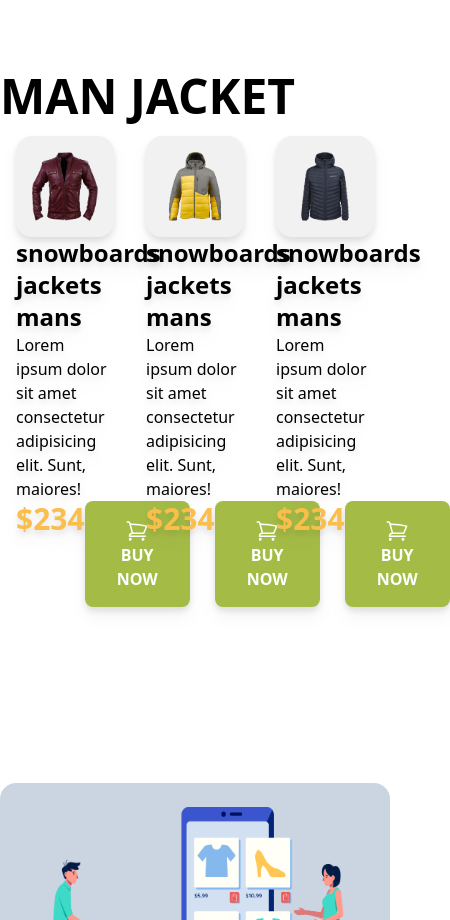
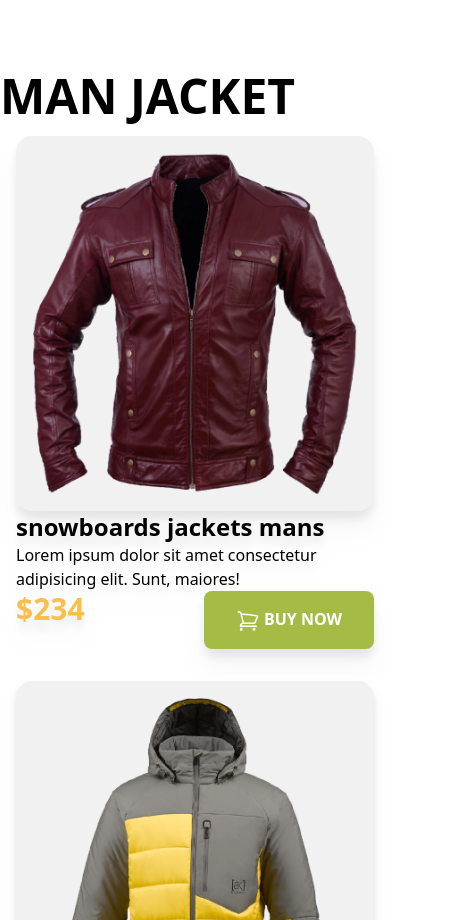
Before and after one commit to ROHAN-2497/penguin-fashion-2, a plain HTML site: page index.html in a window 390 px wide. Shown: the part 3000-3920 px from the top of the page, 450 px wide, since content can reach past the window. Drawn offline with nearby package versions, Linux system fonts and the light colour scheme.

Commit message:
finished

```diff
--- a/index.html
+++ b/index.html
@@ -183,8 +183,8 @@
       <section class="mt-40 mb-40">
         <!-- man jacket -->
         <h1 class="uppercase text-5xl font-semibold">man jacket</h1>
-        <div class=" rounded-2xl p-4 grid grid-cols-3 gap-8">
-          <div class="rounded-2xl drop-shadow-lg">
+        <div class=" rounded-2xl p-4  grid grid-cols-1 md:grid-cols-2 lg:grid-cols-3 gap-8">
+          <div class="rounded-2xl drop-shadow-xl">
             <div class="p-4 bg-[#F1F1F1] rounded-2xl ">
               <img src="images/jacket-5.png" alt="" />
             </div>
```
